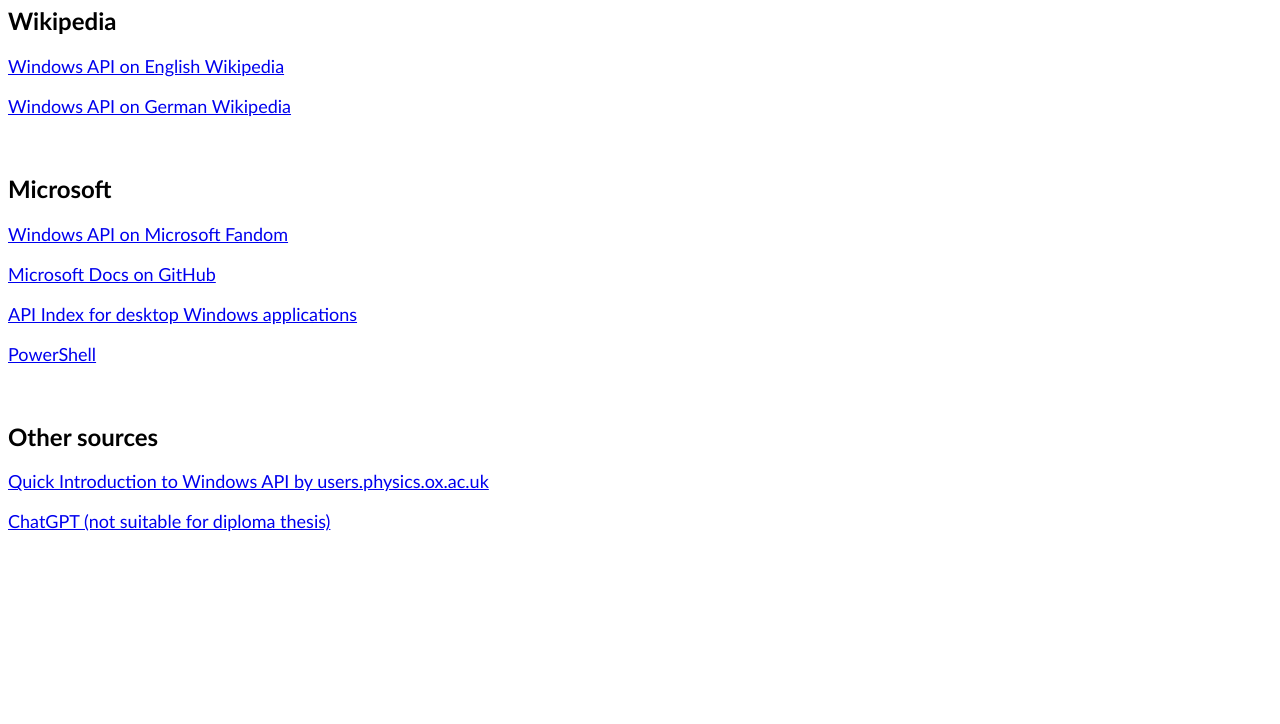
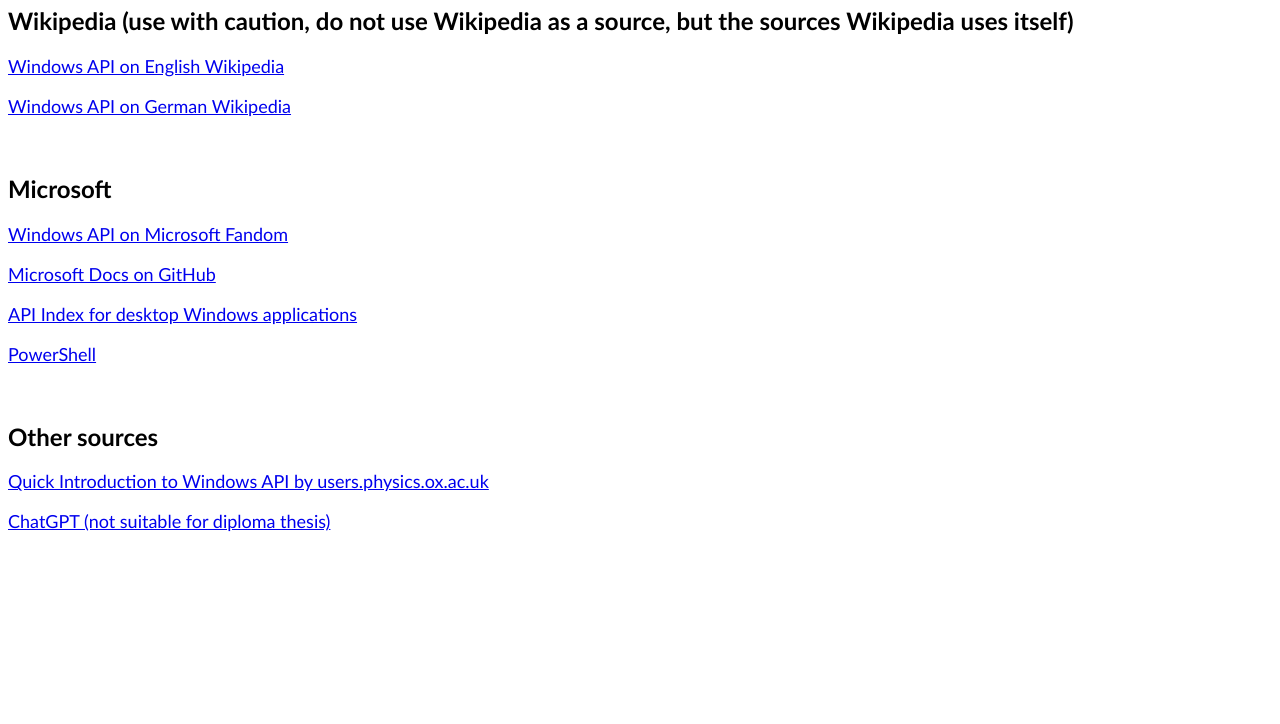
Before and after one commit to MirrorDev/Diploma-Thesis, a plain HTML site: page Topic HTMLs/Windows API.html in a window 1280 px wide. Shown: the part 76-800 px from the top of the page. Drawn offline with Linux system fonts and the light colour scheme.

Commit message:
Put warning for Wikipedia pages - Windows-API

```diff
--- a/Topic HTMLs/Windows API.html
+++ b/Topic HTMLs/Windows API.html
@@ -7,7 +7,7 @@
 </head>
 <body>
 <h1 id="mainHead">References for Windows API</h1>
-<h2>Wikipedia</h2>
+<h2>Wikipedia (use with caution, do not use Wikipedia as a source, but the sources Wikipedia uses itself)</h2>
 <p class="link"><a href="https://en.wikipedia.org/wiki/Windows_API">Windows API on English Wikipedia</a></p>
 <p class="link"><a href="https://de.wikipedia.org/wiki/Windows_Application_Programming_Interface">Windows API on German Wikipedia</a></p>
 <br>
```
